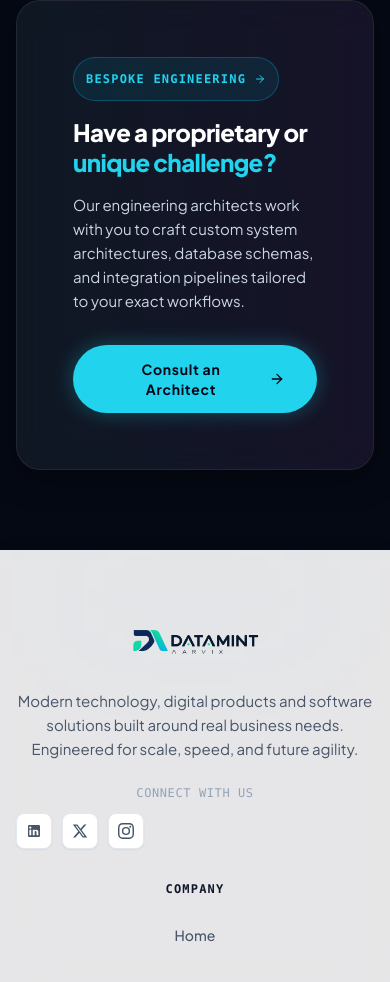
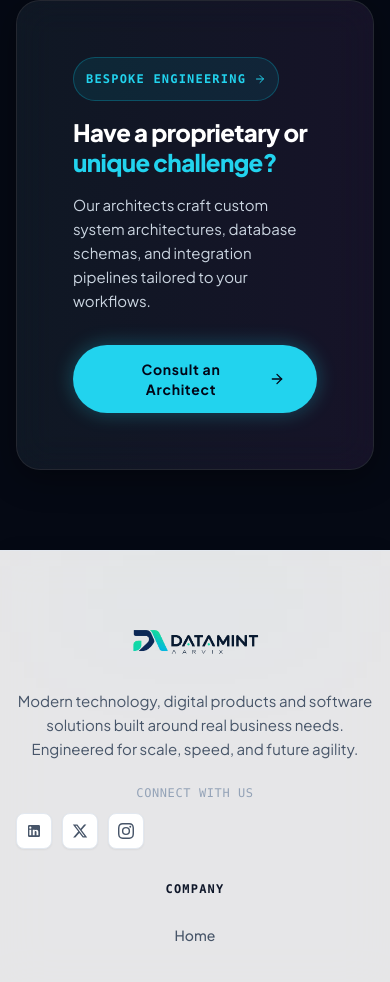
Before and after one commit to Datamintaarvix/profile, a React (Vite) app: page /solutions in a window 390 px wide. Shown: the part 5321-6303 px from the top of the page. Built offline with nearby package versions, Linux system fonts and the light colour scheme.

Commit message:
Reduce text and constrain layout within box area in bespoke engineering section

```diff
--- a/src/pages/SolutionsView.tsx
+++ b/src/pages/SolutionsView.tsx
@@ -73,7 +73,7 @@ export const SolutionsView: React.FC<SolutionsViewProps> = ({ onOpenQuote, onNav
       <section id="bespoke-engineering-section" className="glass-panel rounded-3xl border border-white/10 relative overflow-hidden flex flex-col md:flex-row items-center justify-between shadow-[inset_0_0_80px_rgba(34,211,238,0.05)] bg-[#0a0f1d] mt-12 z-10">
         <div className="absolute inset-0 bg-gradient-to-r from-cyan-900/10 to-purple-900/10 pointer-events-none" />
 
-        <div className="p-8 sm:p-12 md:p-16 relative z-10 text-left md:max-w-[65%] w-full">
+        <div className="p-8 sm:p-12 md:p-14 relative z-10 text-left md:max-w-[52%] lg:max-w-[48%] w-full">
           <button
             onClick={() => document.getElementById('bespoke-engineering-section')?.scrollIntoView({ behavior: 'smooth' })}
             className="inline-flex items-center gap-2 px-3 py-1 rounded-full bg-cyan-500/10 border border-cyan-500/30 text-cyan-400 text-xs font-mono uppercase tracking-widest mb-4 font-semibold cursor-pointer hover:bg-cyan-500/20 transition-colors"
@@ -83,12 +83,12 @@ export const SolutionsView: React.FC<SolutionsViewProps> = ({ onOpenQuote, onNav
             <ArrowRight className="w-3 h-3" />
           </button>
 
-          <h3 className="text-3xl sm:text-4xl md:text-5xl font-extrabold text-white mb-4 tracking-tight leading-tight">
+          <h3 className="text-2xl sm:text-3xl md:text-4xl lg:text-5xl font-extrabold text-white mb-4 tracking-tight leading-tight">
             Have a proprietary or <br className="hidden sm:block" /> <span className="text-cyan-400">unique challenge?</span>
           </h3>
 
-          <p className="text-base text-slate-300 max-w-lg mb-8 leading-relaxed">
-            Our engineering architects work with you to craft custom system architectures, database schemas, and integration pipelines tailored to your exact workflows.
+          <p className="text-sm sm:text-base text-slate-300 max-w-md mb-8 leading-relaxed">
+            Our architects craft custom system architectures, database schemas, and integration pipelines tailored to your workflows.
           </p>
 
           <button
@@ -101,9 +101,9 @@ export const SolutionsView: React.FC<SolutionsViewProps> = ({ onOpenQuote, onNav
         </div>
 
         {/* Custom Visual Image with Seamless Fade */}
-        <div className="hidden md:flex absolute right-0 top-0 bottom-0 w-[55%] z-0 pointer-events-none overflow-hidden rounded-r-3xl items-center justify-end">
+        <div className="hidden md:flex absolute right-0 top-0 bottom-0 w-[45%] lg:w-[48%] z-0 pointer-events-none overflow-hidden rounded-r-3xl items-center justify-end">
           {/* Left edge fade to prevent any hard lines */}
-          <div className="absolute left-0 top-0 bottom-0 w-1/2 bg-gradient-to-r from-[#0a0f1d] to-transparent z-20" />
+          <div className="absolute inset-0 bg-gradient-to-r from-[#0a0f1d] via-[#0a0f1d]/50 to-transparent z-20" />
 
           <img
             src="/solution/fa.png"
```
